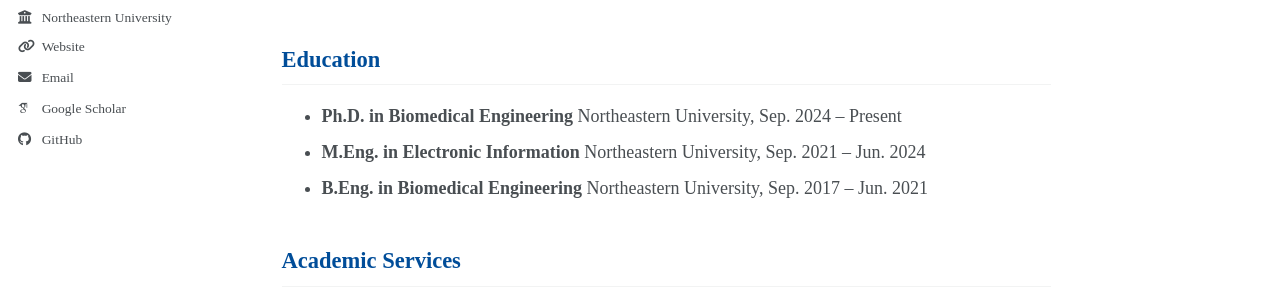
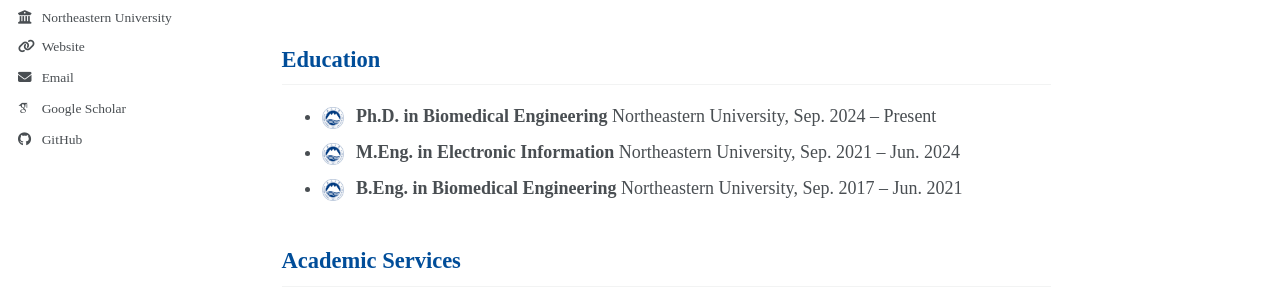
Before and after one commit to ding-yong/ding-yong.github.io, a Jekyll site: the page built from _pages/about.md, in a window 1280 px wide. Shown: the part 477-774 px from the top of the page. Built offline with Jekyll 4.4.1, drawn with Linux system fonts in a browser that asks for light colours; some web fonts are replaced; a script bundle is joined from its source files by our own code; library files that are not in the unit come from our copies.

Commit message:
Update about.md

```diff
--- a/_pages/about.md
+++ b/_pages/about.md
@@ -12,9 +12,9 @@
 His research focuses on **embodied intelligence, smart wearable devices, human motion perception, and multimodal signal processing**. He has published papers in leading journals including *IEEE Transactions on Human-Machine Systems*, *IEEE Journal of Biomedical and Health Informatics*, *IEEE Transactions on Instrumentation and Measurement*, and *IEEE/ASME Transactions on Mechatronics*. He also owns authorized invention patents.
 
 ## Education
-- **Ph.D. in Biomedical Engineering**  Northeastern University, Sep. 2024 – Present
-- **M.Eng. in Electronic Information**  Northeastern University, Sep. 2021 – Jun. 2024
-- **B.Eng. in Biomedical Engineering**  Northeastern University, Sep. 2017 – Jun. 2021
+- <img src="/images/neu.png" alt="NEU校徽" style="width: 22px; height: auto; vertical-align: middle; margin-right: 8px;"> **Ph.D. in Biomedical Engineering**  Northeastern University, Sep. 2024 – Present
+- <img src="/images/neu.png" alt="NEU校徽" style="width: 22px; height: auto; vertical-align: middle; margin-right: 8px;"> **M.Eng. in Electronic Information**  Northeastern University, Sep. 2021 – Jun. 2024
+- <img src="/images/neu.png" alt="NEU校徽" style="width: 22px; height: auto; vertical-align: middle; margin-right: 8px;"> **B.Eng. in Biomedical Engineering**  Northeastern University, Sep. 2017 – Jun. 2021
 
 ## Academic Services
 - **Member**: Chinese Biotechnology Association
```
